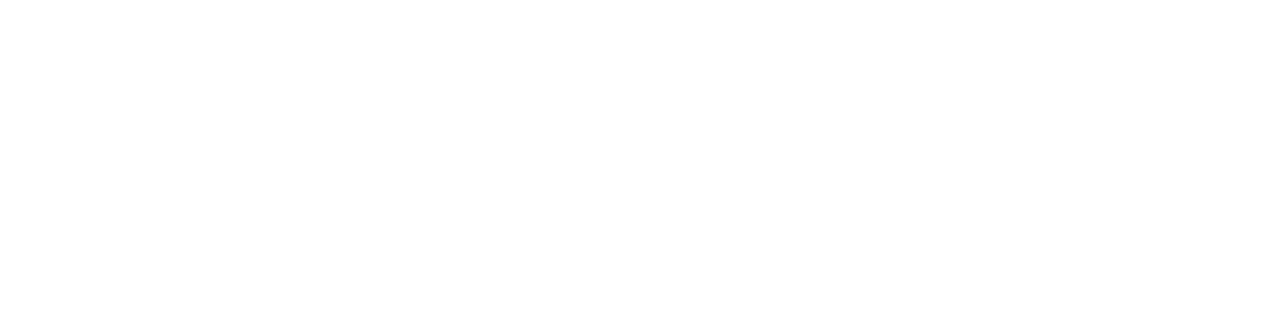
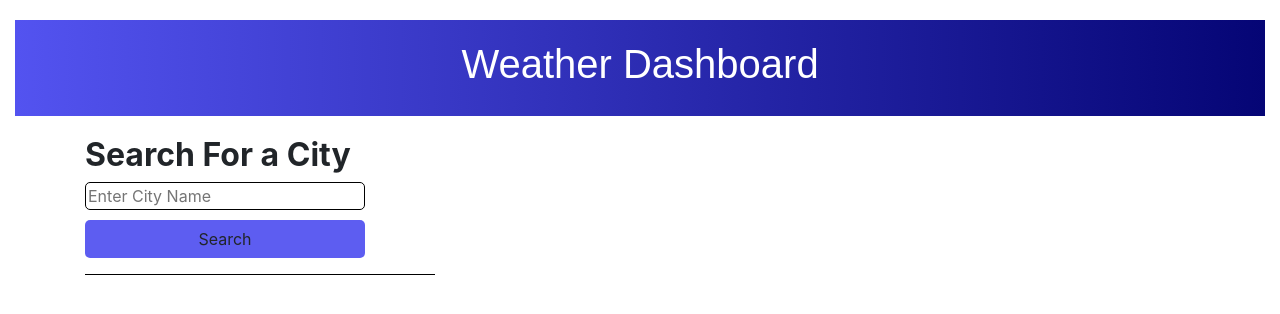
Before and after one commit to sallaball/Weather-Dashboard, a plain HTML site: page index.html in a window 1280 px wide. Drawn offline with nearby package versions, Linux system fonts and the light colour scheme; no server answers.

Commit message:
mostly done with html and basics

```diff
--- a/assets/css/style.css
+++ b/assets/css/style.css
@@ -0,0 +1,36 @@
+.header {
+    background: linear-gradient(to right, rgb(83, 83, 240), rgb(5, 5, 117));
+    text-align: center;
+    padding-top: 20px;
+    padding-bottom: 20px;
+    margin: 20px auto;
+    color: white;
+    font-family: Arial, Helvetica, sans-serif;
+    font-weight: bold;
+    font-size: 30px;
+}
+
+.search-text {
+    font-weight: bold;
+    text-align: left;
+}
+
+.search-input {
+    border: 1px solid black;
+    width: 80%;
+    border-radius: 5px;
+}
+
+.search-btn {
+    width: 80%;
+    background-color: rgb(93, 93, 241);
+    margin-top: 10px;
+    text-align: center;
+    border-radius: 5px;
+    margin-bottom: 10px;
+}
+
+.search-body {
+    border-bottom: 1px solid black;
+    border-bottom-width: 80%;
+}
--- a/assets/js/script.js
+++ b/assets/js/script.js
@@ -0,0 +1,36 @@
+
+// API key
+var APIKey = "011dffec3dd0ab191bb9b1386db7001b";
+
+var city;
+
+var queryURL = "http://api.openweathermap.org/data/2.5/weather?q=" + city + "&appid=" + APIKey;
+
+fetch(queryURL);
+
+
+
+var cityList = [];
+
+
+
+// var buildSeach = function() {
+//     for(i = 0; i<cityList.length; i++) {
+//     var searchText = $("<h2>").attr("class", "search-text col-md-2").text("Search for a City");
+//     var searchBar = $("<input>").attr("class", "search-bar").val(localStorage.getItem(cityList[i]));
+//     var searchBtn = $("<button>").attr("class", "btn search-btn").attr("id", "search-btn");
+
+//     newBtn.on("click", function () {
+//         var text = $(this).val();
+//         localStorage.setItem(text);
+//         console.log(text);
+//     });
+
+//     searchText.append(searchBar);
+//     searchText.append(searchBtn);
+
+//     $(".container").append(searchText);
+// }
+// }
+
+// buildSeach();
--- a/index.html
+++ b/index.html
@@ -4,10 +4,43 @@
     <meta charset="UTF-8">
     <meta http-equiv="X-UA-Compatible" content="IE=edge">
     <meta name="viewport" content="width=device-width, initial-scale=1.0">
+    <link rel="stylesheet"href="https://stackpath.bootstrapcdn.com/bootstrap/4.3.1/css/bootstrap.min.css"/>
+    <link href="https://fonts.googleapis.com/css?family=Open+Sans&display=swap"rel="stylesheet"/>
+    <link rel="stylesheet" href="assets/css/style.css" />
     <title>Weather Dashboard</title>
 </head>
 <body>
-    <header></header>
+    <div class="container-fluid">
+        <header class="header col-12">
+            <H1>Weather Dashboard</H1></header>
+    </div>
+    <div class="container">
+        <!--here goes search box-->
+        <div class="row">
+            <div class="col-md-4">
+                <div class="search-body">
+                    <h2 class="search-text ">Search For a City</h2>
+                    <div class="city-input">
+                        <input type="text" class="search-input" placeholder="Enter City Name"/>
+                        <div class="search-btn ">
+                            <button class="btn" type="button">Search</button>
+                        </div>
+                        <div class="past-search">
+                            <ul class="list">
+                            <!-- this is where the list of past searches goes-->
+                            </ul>
+                        </div>
+                    </div>
+                </div>
+            </div>
 
+        </div>
+    </div>
+
+
+
+    <script src="https://code.jquery.com/jquery-3.4.1.min.js"></script>
+    <script src="https://cdnjs.cloudflare.com/ajax/libs/moment.js/2.24.0/moment.min.js"></script>
+    <script src="assets/js/script.js"></script>
 </body>
 </html>
```
